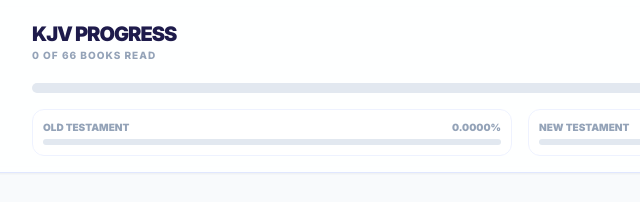
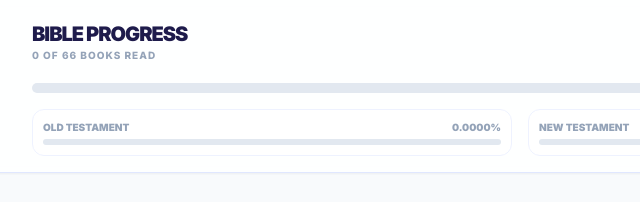
Before and after one commit to sxejno/bible-progress, a plain HTML site: page index.html in a window 1280 px wide. Shown: the top 202 px of the page, 120-760 px from the left. Drawn offline with nearby package versions, Linux system fonts and the light colour scheme.

Commit message:
KJV-bible

```diff
--- a/index.html
+++ b/index.html
@@ -39,7 +39,7 @@
             <div class="flex flex-col gap-4">
                 <div class="flex items-center justify-between">
                     <div>
-                        <h1 class="text-xl font-black text-indigo-950 tracking-tighter">KJV PROGRESS</h1>
+                        <h1 class="text-xl font-black text-indigo-950 tracking-tighter">BIBLE PROGRESS</h1>
                         <p id="books-completed-stat" class="text-[10px] font-bold text-slate-400 uppercase tracking-widest">0 OF 66 BOOKS READ</p>
                     </div>
                     <div class="text-right">
```
